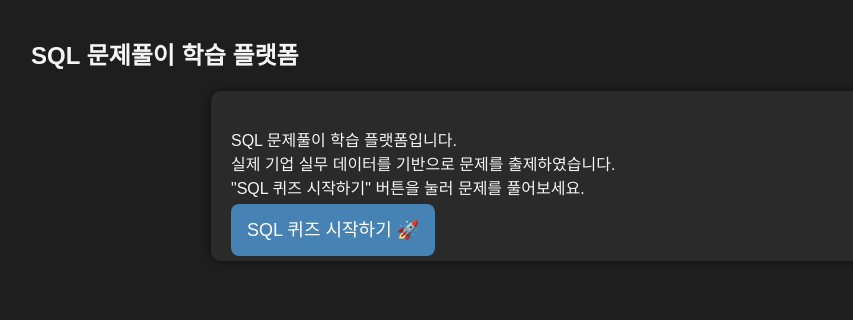
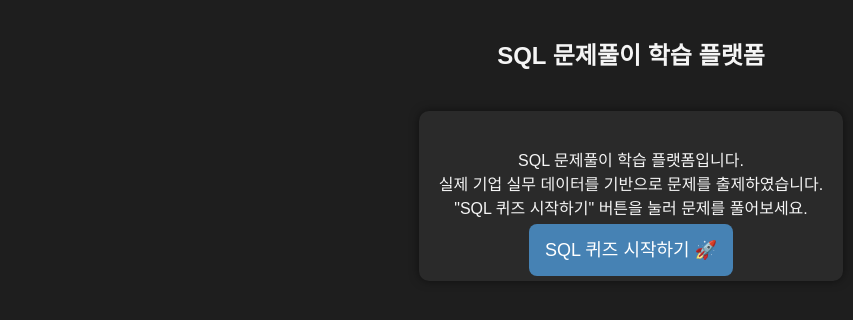
Before and after one commit to melonshoping/sql-quiz-starter, a Flask app: page / in a window 1280 px wide. Shown: the top 320 px of the page, without its empty margins (9-862 px from the left). Run offline with Flask 3, Linux system fonts and the light colour scheme.

Commit message:
Update style.css

```diff
--- a/static/style.css
+++ b/static/style.css
@@ -11,6 +11,7 @@ body {
     max-width: 1200px;
     margin: 0 auto;
     padding: 20px;
+    text-align: center;
 }
 
 h1 {
@@ -28,11 +29,11 @@ p {
 }
 
 .card {
-    width: 100%;
-    max-width: 800px;
+    display: inline-block;
+    max-width: 90%;
+    background-color: #2A2A2A;
+    padding: 20px;
     margin: 20px auto;
-    padding: 20px;
-    background-color: #2A2A2A;
     border-radius: 10px;
     box-shadow: 0px 0px 10px rgba(0,0,0,0.5);
     word-break: break-word;
```
